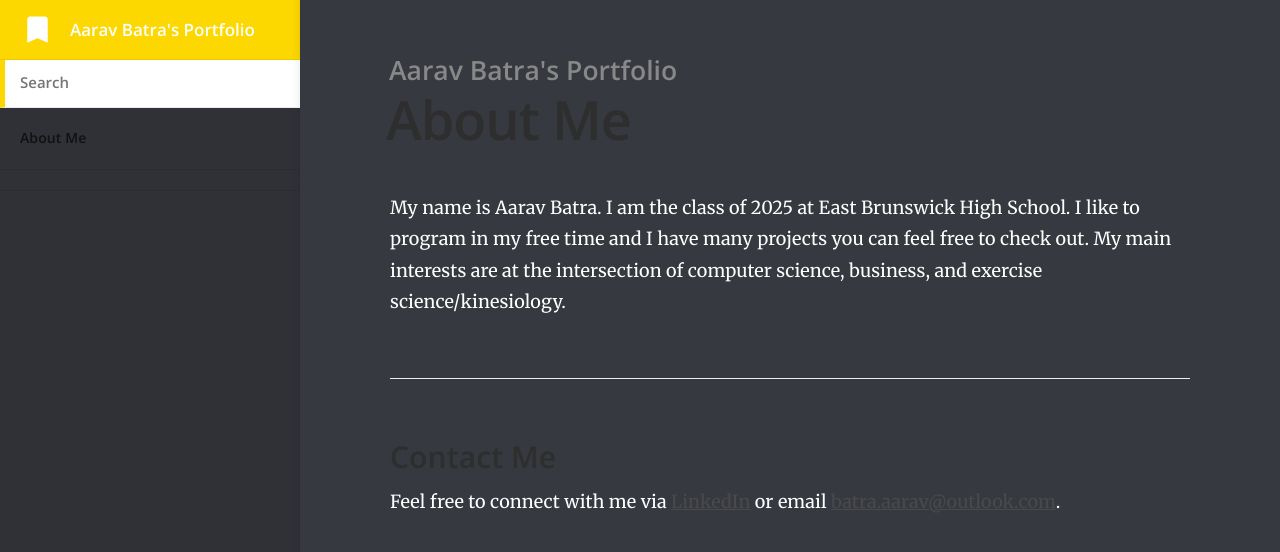
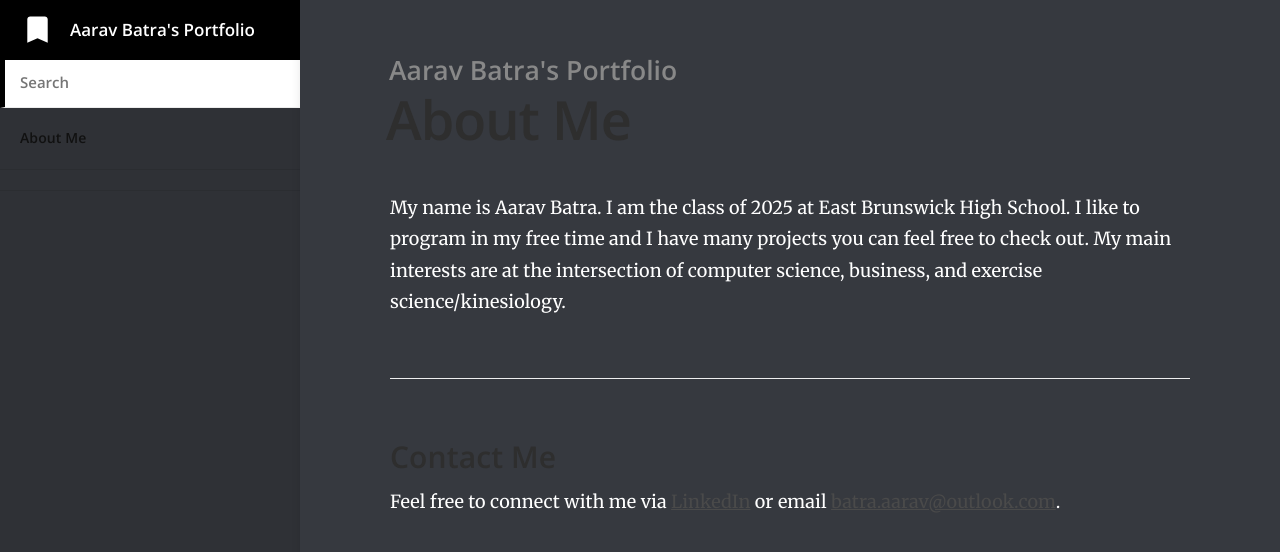
Before and after one commit to batra-aarav/www.aaravbatra.me, a Jekyll site: the page built from index.md, in a window 1280 px wide. Shown: the top 552 px of the page. Built offline with Jekyll 4.4.1, drawn with Linux system fonts in a browser that asks for light colours.

Commit message:
Update main.scss

```diff
--- a/css/main.scss
+++ b/css/main.scss
@@ -10,7 +10,7 @@ $content-max-width: 800px;
 $content-color: #ffffff;
 $content-background-color: #36393f;
 
-$brand-colour: #fdd700;
+$brand-colour: #000;
 $brand-colour-light: mix($brand-colour, $content-background-color, 10%);
 
 $nav-header-background-color: $brand-colour;
```
